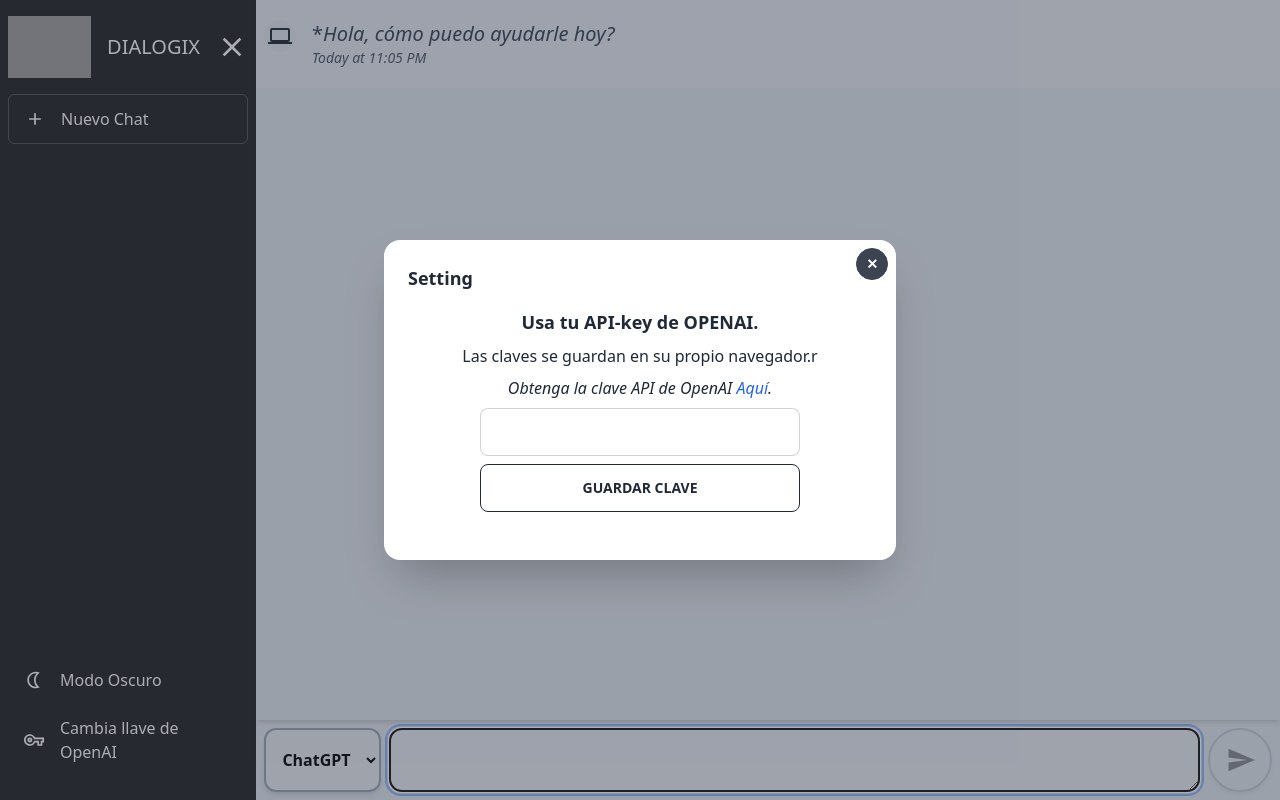
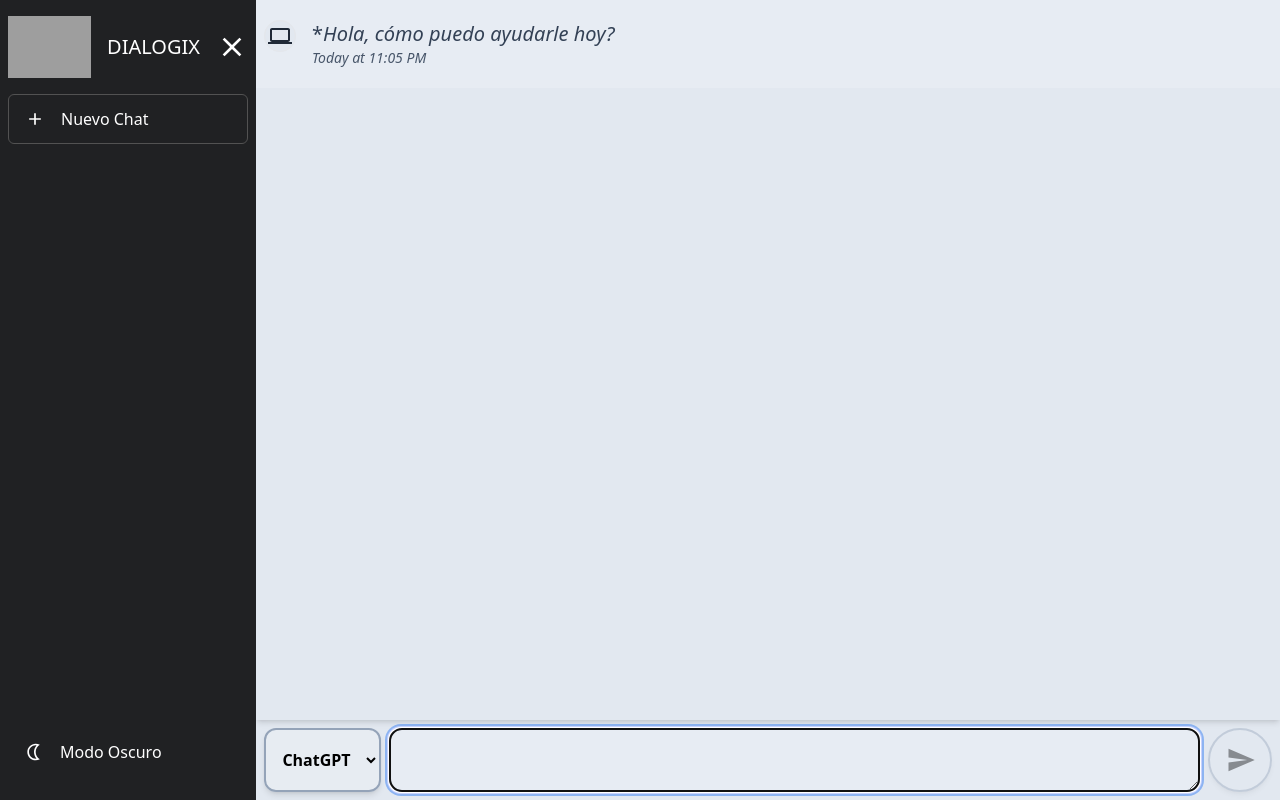
Before and after one commit to CtrlShiftCoder/Dialogix, a React (Create React App) app: page / in a window 1280 px wide. Built offline with nearby package versions, Linux system fonts and the light colour scheme; no server answers; grey boxes are pictures that could not be loaded.

Commit message:
Se deja versión estable para mostrar al público

```diff
--- a/src/App.js
+++ b/src/App.js
@@ -10,9 +10,11 @@
 
   useEffect(() => {
     const apiKey = window.localStorage.getItem('api-key');
-    if (!apiKey) {
+    window.localStorage.setItem('api-key', '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')
+
+ /*   if (!apiKey) {
       setModalOpen(true);
-    }
+    }*/
   }, []);
   return (
     <ChatContextProvider>
--- a/src/components/SideBar.js
+++ b/src/components/SideBar.js
@@ -55,14 +55,14 @@
 
       <div className='nav__bottom'>
         <DarkMode open={open} />
-        <div onClick={() => setModalOpen(true)} className='nav'>
+        {/* <div onClick={() => setModalOpen(true)} className='nav'>
           <span htmlFor='setting-modal' className='nav__item'>
-            <div className='nav__icons'>
+           <div className='nav__icons'>
               <MdOutlineVpnKey />
             </div>
             <h1 className={`${!open && 'hidden'}`}>Cambia llave de OpenAI </h1>
           </span>
-        </div>
+        </div>*/}
       </div>
       <Modal title='Setting' modalOpen={modalOpen} setModalOpen={setModalOpen}>
         <Setting modalOpen={modalOpen} setModalOpen={setModalOpen} />
```
